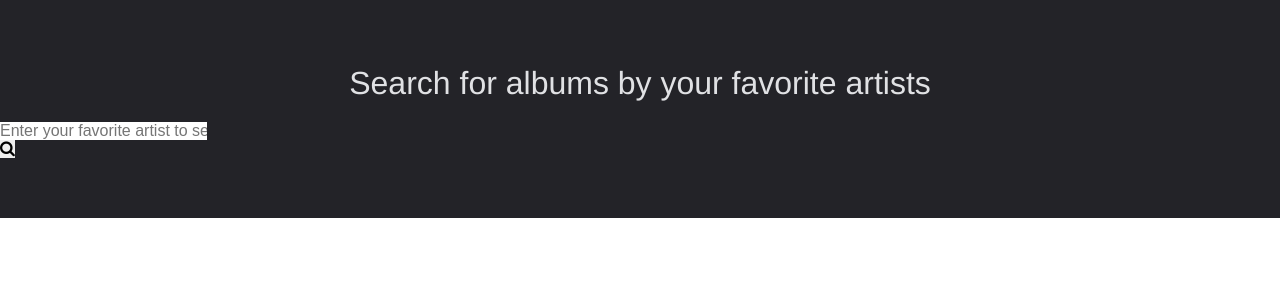
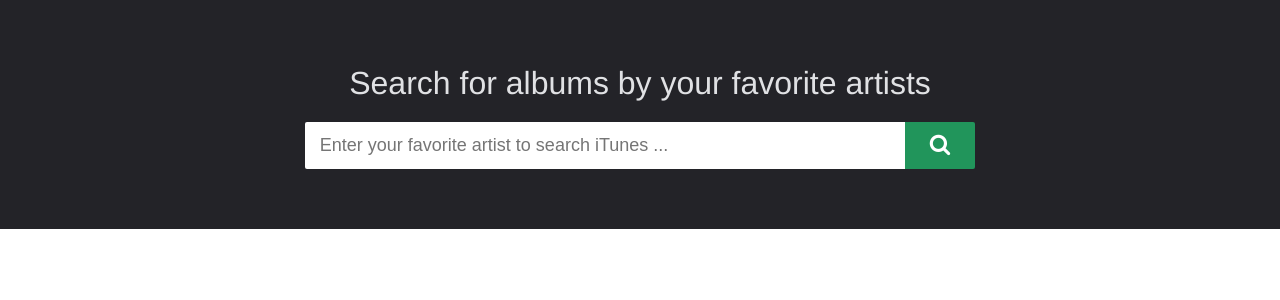
Before and after one commit to m-hatch/ArtistSearch, a React app: page / in a window 1280 px wide. Shown: the top 300 px of the page. Built offline with nearby package versions, Linux system fonts and the light colour scheme; no server answers; the HTML template or start-up script is replaced by a standard one.

Commit message:
add Search component

```diff
--- a/src/components/App.jsx
+++ b/src/components/App.jsx
@@ -6,12 +6,16 @@ export default class App extends React.Component {
   constructor() {
     super();
     this.state = {
+      query: '',
       searchResults: {}
     };
+    this.submitSearch = this.submitSearch.bind(this);
   }
 
-  componentDidMount() {
-    fetch('https://itunes.apple.com/search?term=jack+johnson&entity=album&attribute=allArtistTerm')
+  submitSearch(q) {
+    console.log(q);
+    this.setState({ query: q });
+    fetch(`https://itunes.apple.com/search?term=${ q }&entity=album&attribute=allArtistTerm`)
       .then(response => response.json())
       .then(data => this.setState({ searchResults: data }));
   }
@@ -21,7 +25,7 @@ export default class App extends React.Component {
     return (
       <div className="app">
 
-        <Header/>
+        <Header submitSearch={ this.submitSearch } />
 
       </div>
     );
--- a/src/components/Header.jsx
+++ b/src/components/Header.jsx
@@ -1,5 +1,9 @@
 import React from 'react';
+import Search from './Search';
 
+/* Props:
+ * @submitSearch: function
+ */
 export default (props) => {
 
   return (
@@ -9,13 +13,7 @@ export default (props) => {
         Search for albums by your favorite artists
       </h1>
 
-      <input autoFocus="" type="text" title="Search"
-          placeholder="Enter your favorite artist to search iTunes ..."/>
-
-      <button type="button">
-        <i className="fa fa-search"></i>
-      </button>
-
+      <Search submitSearch={ props.submitSearch } />
 
     </div>
   );
--- /dev/null
+++ b/src/components/Search.jsx
@@ -0,0 +1,42 @@
+import React from 'react';
+
+/* Props:
+ * @submitSearch: function
+ */
+export default (props) => {
+
+  // capture input element
+  let searchInput;
+
+  // submit query
+  const clickHandler = (e) => {
+    props.submitSearch(searchInput.value);
+    searchInput.value = '';
+    searchInput.focus();
+  }
+
+  // submit query if enter key is pressed
+  const keydownHandler = (e) => {
+    if (e.keyCode === 13)
+      clickHandler(e);
+  }
+
+    return (
+      <div className="search">
+
+        <input className="search__input"
+          ref={ el => searchInput = el }
+          autoFocus=""
+          type="text"
+          title="Search"
+          placeholder="Enter your favorite artist to search iTunes ..."
+          onKeyDown={ keydownHandler }/>
+
+        <button className="search__btn" type="button" onClick={ clickHandler }>
+          <i className="fa fa-search"></i>
+        </button>
+
+      </div>
+    );
+
+}
--- a/src/styles/main.scss
+++ b/src/styles/main.scss
@@ -3,3 +3,4 @@
 @import './scss/colors.scss';
 @import './scss/app.scss';
 @import './scss/header.scss';
+@import './scss/search.scss';
--- a/src/styles/scss/_colors.scss
+++ b/src/styles/scss/_colors.scss
@@ -2,6 +2,9 @@
 $white: #FFFFFF;
 $ghost: #e0e1e4;
 $concrete: #f8f8f8;
+$pigeon-grey: #434445;
 $black: #000000;
 $mine-shaft: #232328;
 $emperor: #2A2A2A;
+$green: #21955b;
+$verdant: #25a565;
--- /dev/null
+++ b/src/styles/scss/_search.scss
@@ -0,0 +1,74 @@
+.search {
+  &__input {
+    display: inline-block;
+    width: 76%;
+    max-width: 600px;
+    margin: 0 auto;
+    border-radius: 2px 0 0 2px;
+    border: none;
+    padding: 10px 12px;
+    font-size: 14px;
+    vertical-align: middle;
+    outline: none;
+    color: $pigeon-grey;
+  }
+
+  &__btn {
+    display: inline-block;
+    vertical-align: middle;
+    height: 37px;
+    font-size: 20px;
+    padding-left: 20px;
+    padding-right: 20px;
+    text-align: center;
+    border-radius: 0 2px 2px 0;
+    background-color: $green;
+    background-image: none;
+    border: none;
+    touch-action: manipulation;
+    cursor: pointer;
+    user-select: none;
+    appearance: none;
+    color: $white;
+
+    &:hover,
+    &:active {
+      background-color: $verdant;
+      color: $white;
+    }
+
+    &:focus {
+      outline: none !important;
+    }
+  }
+}
+
+@media only screen and (min-width: 768px){
+  .search {
+    &__input {
+      width: 60%;
+      padding: 13px 15px;
+      font-size: 16px;
+    }
+
+    &__btn {
+      height: 44px;
+      font-size: 22px;
+      padding-left: 25px;
+      padding-right: 25px;
+    }
+  }
+}
+
+@media only screen and (min-width: 992px){
+  .search {
+    &__input {
+      font-size: 18px;
+    }
+
+    &__btn {
+      height: 47px;
+      margin-top: -1px;
+    }
+  }
+}
```
